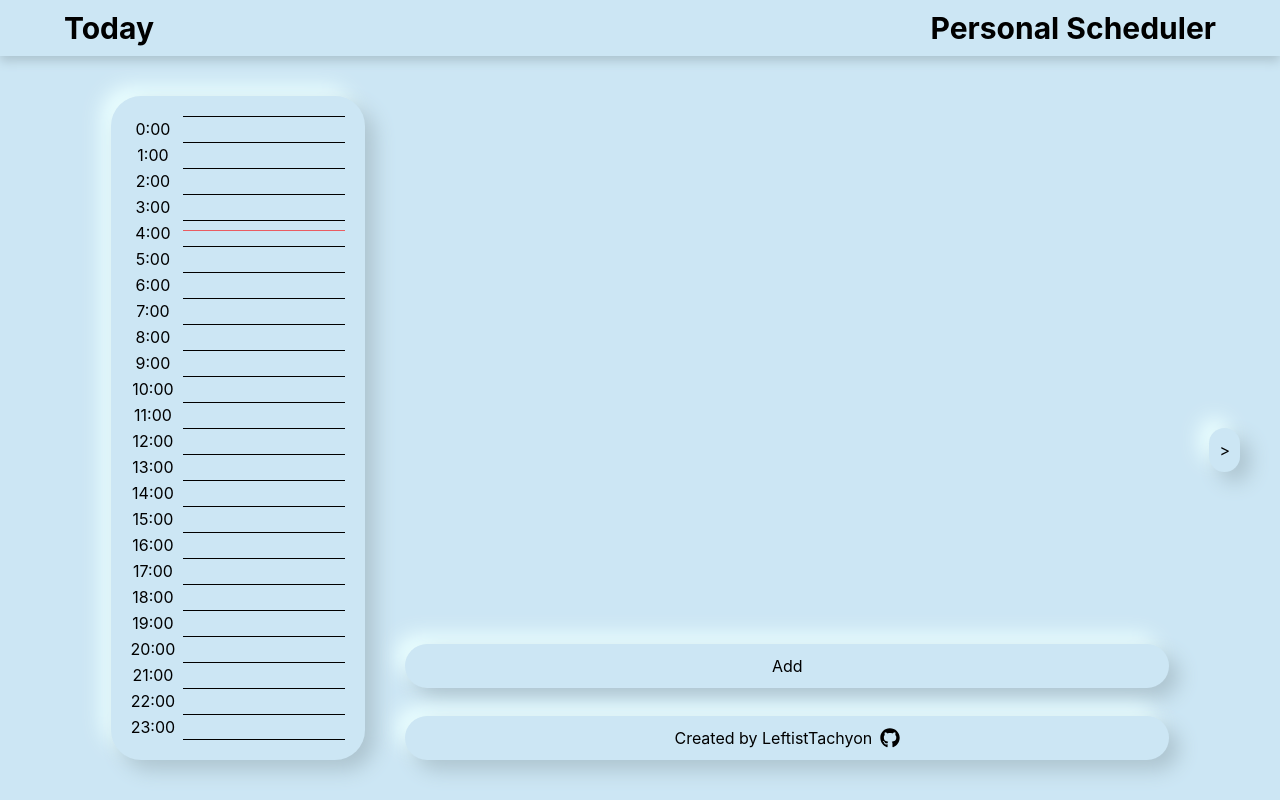
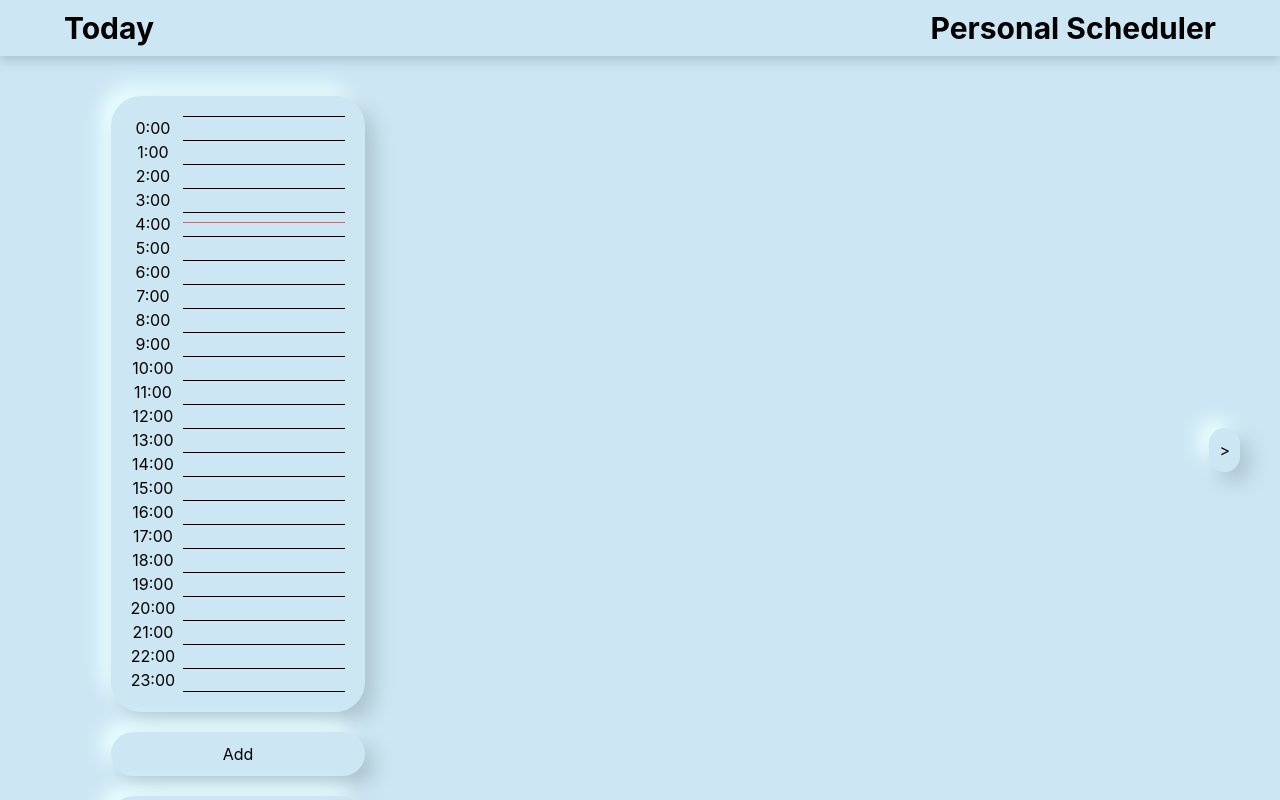
Before and after one commit to LeftistTachyon/personal-scheduler, a Next.js app: page / in a window 1280 px wide. Built offline with nearby package versions, Linux system fonts and the light colour scheme.

Commit message:
Moved add and credit buttons to sidebar

```diff
--- a/src/pages/index.tsx
+++ b/src/pages/index.tsx
@@ -155,15 +155,14 @@ export default function Home() {
 				<Text>&lt;</Text>
 			</GridItem>
 			<Box flex={1}>
-				<GridItem
+				<Stack
 					position="sticky"
 					top={10}
 					// bottom="7vh"
 					h="calc(93vh - 5rem)"
-					flex={1}
-					align="stretch"
-					p={5}
+					spacing={5}
 				>
+					<GridItem flex={1} align="stretch" p={5}>
 						<Grid
 							templateColumns="auto minmax(0, 1fr)"
 							columnGap={2}
@@ -173,12 +172,16 @@ export default function Home() {
 							{shownHours.map((hour, idx) =>
 								cloneElement(
 									<>
-									<Center textAlign="right">{hour}</Center>
+										<Center textAlign="right">
+											{hour}
+										</Center>
 										<Box
 											borderColor="black"
 											borderTopWidth={1}
 											borderBottomWidth={
-											idx + 1 == shownHours.length ? 1 : 0
+												idx + 1 == shownHours.length
+													? 1
+													: 0
 											}
 										/>
 									</>,
@@ -193,6 +196,21 @@ export default function Home() {
 							/>
 						</Grid>
 					</GridItem>
+					<GridItem
+						as="button"
+						onClick={() => changeTodo({ action: "add" })}
+					>
+						<Text>Add</Text>
+					</GridItem>
+					<GridItem direction="row">
+						<Text>Created by LeftistTachyon</Text>
+						<NextChakraLink href="https://github.com/LeftistTachyon/">
+							<Center>
+								<Icon as={FaGithub} boxSize={5} />
+							</Center>
+						</NextChakraLink>
+					</GridItem>
+				</Stack>
 			</Box>
 			<VStack flex={{ base: 2, lg: 3 }} align="stretch" spacing={7}>
 				<Box flex={1}>
@@ -238,20 +256,6 @@ export default function Home() {
 							})}
 					</SimpleGrid>
 				</Box>
-				<GridItem
-					as="button"
-					onClick={() => changeTodo({ action: "add" })}
-				>
-					<Text>Add</Text>
-				</GridItem>
-				<GridItem direction="row">
-					<Text>Created by LeftistTachyon</Text>
-					<NextChakraLink href="https://github.com/LeftistTachyon/">
-						<Center>
-							<Icon as={FaGithub} boxSize={5} />
-						</Center>
-					</NextChakraLink>
-				</GridItem>
 			</VStack>
 			<GridItem
 				as="button"
```
Lines whose indentation alone changed are shown as unchanged.
